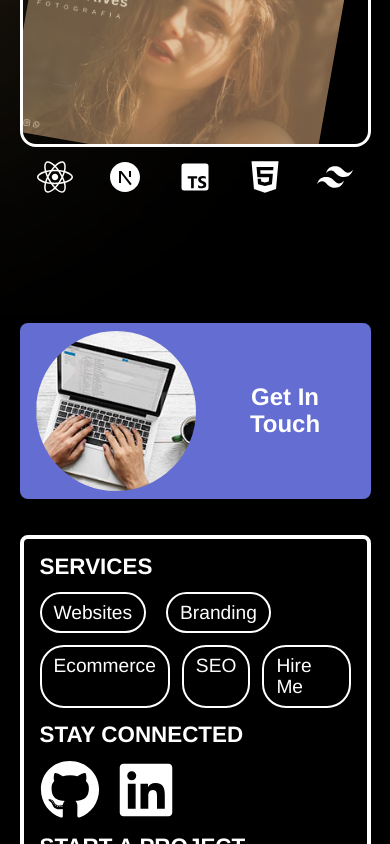
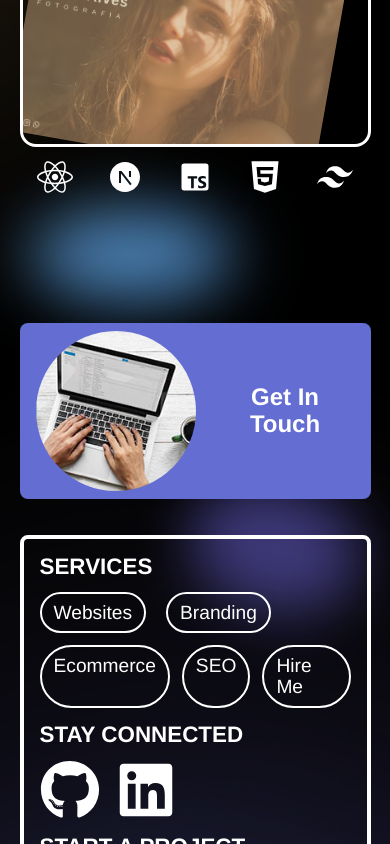
Before and after one commit to oCaio-re/my_next_portfolio, a Next.js app: page / in a window 390 px wide. Shown: the part 6500-7344 px from the top of the page. Built offline with nearby package versions, Linux system fonts and the light colour scheme.

Commit message:
mobile contact bg done

```diff
--- a/app/components/Contact.tsx
+++ b/app/components/Contact.tsx
@@ -4,7 +4,13 @@ import ContactDetails from "@/app/components/ContactDetails";
 
 export function ContactMe() {
     return (
-        <section id="contact" className="w-[90vw] mt-[8rem] mx-auto">
+        <section id="contact" className="relative w-[90vw] mt-[8rem] mx-auto">
+            <img alt="bg-img-1" src="../../images/background/blue_s.png"
+                 className="absolute -z-5 top-0 left-0  -mt-[12rem] -ml-[4rem]"
+            />
+            <img alt="bg-img-1" src="../../images/background/purple_s.png"
+                 className="absolute -z-5 top-0 left-0  mt-[4rem] ml-[5rem]"
+            />
             <div className="flex bg-[#646DD2] rounded-md items-center px-4 py-2 mb-[1em] ">
                 <img className="w-40 h-40 object-cover rounded-full ml-auto mr-5" src="../../images/using-pc.jpg" alt="profile-picture"/>
                 <p className="text-[1.5rem] text-white font-bold ">
@@ -12,6 +18,9 @@ export function ContactMe() {
                 </p>
             </div>
             <ContactDetails />
+            <img alt="bg-img-1" src="../../images/background/yellow_and_purple_b.png"
+                 className="absolute -z-5 top-0 left-0 w-auto h-auto min-w-full min-h-full object-cover scale-125 mt-[5rem] opacity-80"
+            />
             <ContactForm/>
         </section>
     );
--- a/app/components/ContactDetails.tsx
+++ b/app/components/ContactDetails.tsx
@@ -14,18 +14,18 @@ function ContactDetails() {
                             <p className="border-2 border-white rounded-3xl px-3 py-2">
                                 Websites
                             </p>
-                            <p className="border-2 border-white rounded-3xl px-3 py-2">
+                            <p className="border-2 border-white rounded-4xl px-3 py-2">
                                 Branding
                             </p>
                         </div>
                         <div className="flex text-[1.2rem] gap-3 mt-3">
-                            <p className="border-2 border-white rounded-3xl px-3 py-2">
+                            <p className="border-2 border-white rounded-4xl px-3 py-2">
                                 Ecommerce
                             </p>
-                            <p className="border-2 border-white rounded-3xl px-3 py-2">
+                            <p className="border-2 border-white rounded-4xl px-3 py-2">
                                 SEO
                             </p>
-                            <p className="border-2 border-white rounded-3xl px-3 py-2">
+                            <p className="border-2 border-white rounded-4xl px-3 py-2">
                                 Hire Me
                             </p>
                         </div>
--- a/app/components/ContactForm.tsx
+++ b/app/components/ContactForm.tsx
@@ -25,7 +25,7 @@ export default function ContactForm() {
     };
 
     return (
-        <div className="flex justify-center items-center border-3 border-white p-4 text-[1rem] rounded-md">
+        <div className="flex justify-center items-center border-4 border-white p-4 text-[1rem] rounded-md">
             <form onSubmit={handleSubmit} className="p-3 rounded-lg shadow-lg w-full max-w-2xl">
 
                 <div className="mb-6 text-white">
```
